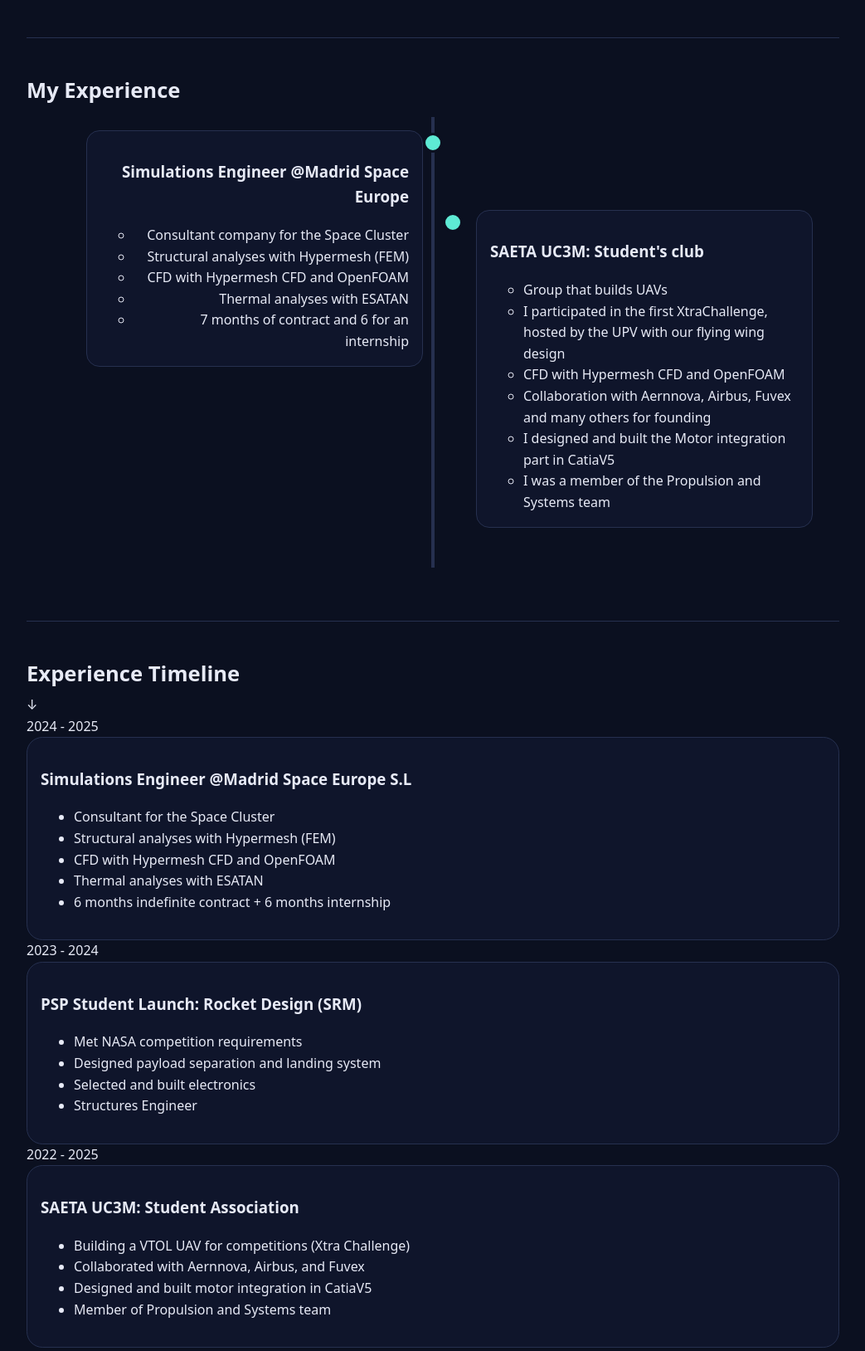
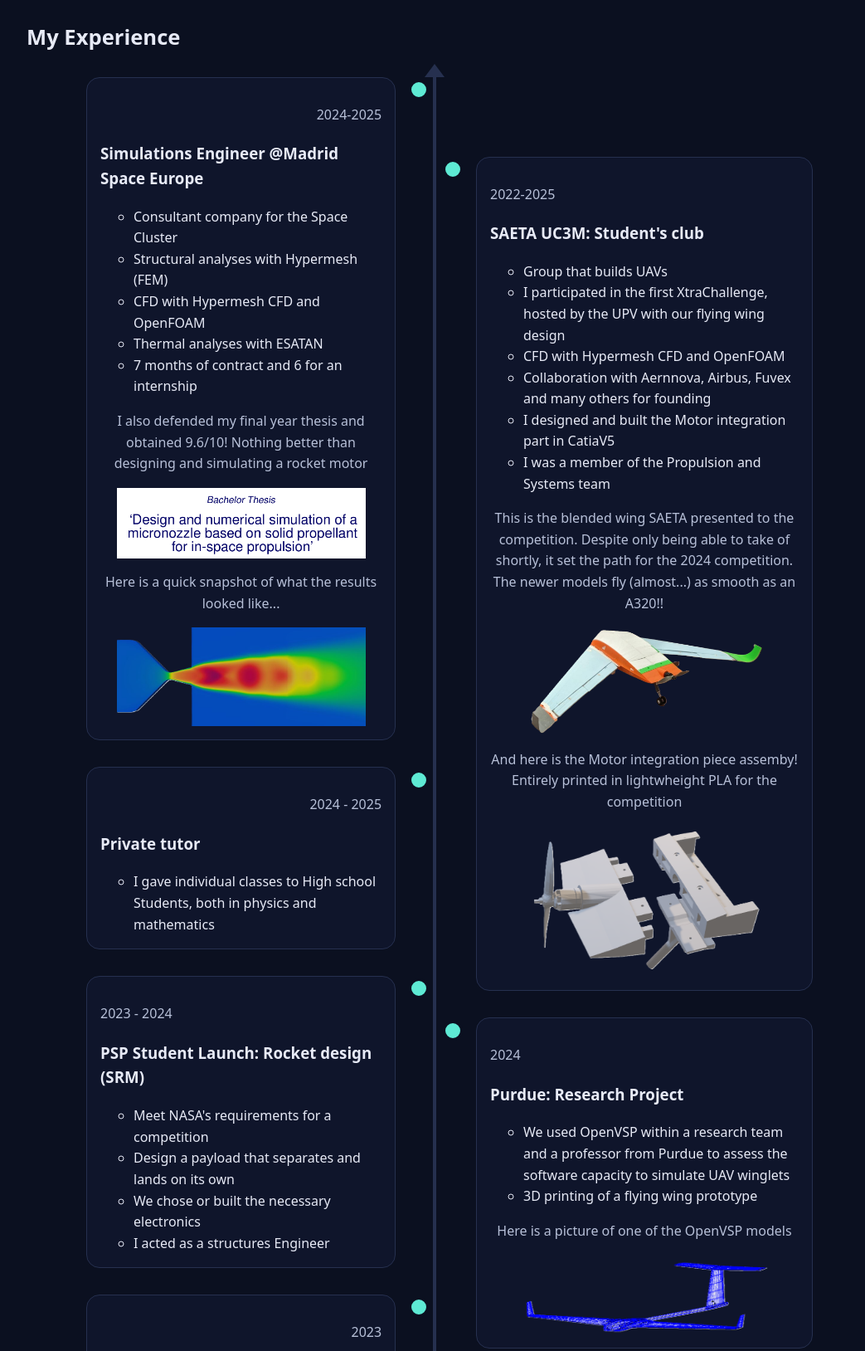
Before and after one commit to Alvro237/AlvaroAdAstra, a plain HTML site: page index.html in a window 1280 px wide. Shown: the part 1172-2800 px from the top of the page at 83% size, without its empty margins (118-1161 px from the left). Drawn offline with Linux system fonts and the light colour scheme.

Commit message:
update37

```diff
--- a/index.html
+++ b/index.html
@@ -17,8 +17,8 @@
       <div class="logo">✈️ My Aerospace Portfolio</div>
       <nav>
         <a href="#about">About</a>
-        <a href="#projects">Projects</a>
-        <a href="#tools">Tools</a>
+        <a href="#My education">My education</a>
+        <a href="#requirements-timeline">My experience</a>
         <a href="#contact">Contact</a>
       </nav>
     </div>
@@ -27,11 +27,9 @@
   <main class="container">
     <section id="about">
       <h1>Hi! I'm an Alvaro Casillas, an aerospace engineer.</h1>
-      <p>ACT36 </p>
+      <p>ACT37 </p>
       <p>This is my personal website dedicated to showcasing my work and projects in the aerospace field. It contains a bit about my background, skills, and interests. </p>
-      <div class="card">
-        <img src="images\Image1_rocket.png" alt="Rocket flying in space" width="600" style="display:block; margin:auto;">
-      </div>
+      <img src="images\Image1_rocket.png" alt="Rocket flying in space" width="600" style="display:block; margin:auto;">
     </section>
 
     <section id="My education">
@@ -46,7 +44,7 @@
           <p>I participated in a student exchange program at Purdue University, making solid foundations in Propulsion and orbit Mechanics.</p>
         </article>
         <article class="card">
-          <h3>Space Engineering Master @UC3M</h3>
+          <h3>Space Engineering Master</h3>
           <p>I am currently pursuing a Master's degree in Space Engineering at UC3M, learning about satellite subsystems, launchers, telecoms and space missions.</p>
         </article>
       </div>
@@ -57,8 +55,10 @@
 <section id="requirements-timeline">
   <h2>My Experience</h2>
   <ul class="timeline">
-    <li class="timeline-item left">
+    <div class="timeline-arrow"></div>
+    <li class="timeline-item left" style="margin-top: 0rem;">
       <div class="timeline-content card">
+        <p style="text-align: right;">2024-2025</p>
         <h3>Simulations Engineer @Madrid Space Europe</h3>
         <ul>
           <li>Consultant company for the Space Cluster</li>
@@ -67,10 +67,15 @@
           <li>Thermal analyses with ESATAN</li>
           <li>7 months of contract and 6 for an internship</li>
         </ul>
+        <p style="text-align: center;"> I also defended my final year thesis and obtained 9.6/10! Nothing better than designing and simulating a rocket motor</p>
+        <img src="images\Portada_TFG.png" alt="Rocket flying in space" width="300" style="display:block; margin:auto;">
+        <p style="text-align: center;"> Here is a quick snapshot of what the results looked like... </p>
+        <img src="images\Speed_TFG.png" alt="Rocket flying in space" width="300" style="display:block; margin:auto;">
       </div>
     </li>
     <li class="timeline-item right" style="margin-top: 6rem;">
       <div class="timeline-content card">
+        <p style="text-align: left;">2022-2025</p>
         <h3>SAETA UC3M: Student's club</h3>
         <ul>
           <li>Group that builds UAVs</li>
@@ -80,103 +85,69 @@
           <li>I designed and built the Motor integration part in CatiaV5</li>
           <li>I was a member of the Propulsion and Systems team</li>
         </ul>
+      <p style="text-align: center;"> This is the blended wing SAETA presented to the competition. Despite only being able to take of shortly, it set the path for the 2024 competition. The newer models fly (almost...) as smooth as an A320!! </p>
+      <img src="images\Vencejo.png" alt="Vencejo" width="300" style="display:block; margin:auto;">
+      <p style="text-align: center;"> And here is the Motor integration piece assemby! Entirely printed in lightwheight PLA for the competition  </p>
+      <img src="images\MIP.png" alt="MIP" width="300" style="display:block; margin:auto;">
+      </div>
+    </li>
+    <li class="timeline-item left">
+      <div class="timeline-content card">
+        <p style="text-align: right;">2024 - 2025</p>
+        <h3>Private tutor</h3>
+        <ul>
+          <li>I gave individual classes to High school Students, both in physics and mathematics</li>
+        </ul>
+      </div>
+    </li>
+    <li class="timeline-item left">
+      <div class="timeline-content card">
+        <p style="text-align: left;">2023 - 2024</p>
+        <h3>PSP Student Launch: Rocket design (SRM)</h3>
+        <ul>
+          <li>Meet NASA's requirements for a competition</li>
+          <li>Design a payload that separates and lands on its own</li>
+          <li>We chose or built the necessary electronics</li>
+          <li>I acted as a structures Engineer</li>
+        </ul>
+      </div>
+    </li>
+    <li class="timeline-item right">
+      <div class="timeline-content card">
+        <p style="text-align: left;">2024</p>
+        <h3>Purdue: Research Project</h3>
+        <ul>
+          <li>We used OpenVSP within a research team and a professor from Purdue to assess the software capacity to simulate UAV winglets</li>
+          <li>3D printing of a flying wing prototype</li>
+        </ul>
+      <p style="text-align: center;"> Here is a picture of one of the OpenVSP models </p>
+      <img src="images\OVSP1.png" alt="OVSP1" width="300" style="display:block; margin:auto;">
+      </div>
+    </li>
+
+    <li class="timeline-item left">
+      <div class="timeline-content card">
+        <p style="text-align: right;">2023</p>
+        <h3>San Valentín Sailing School</h3>
+        <ul>
+          <li>Taught advanced concepts of meteorology, sailing, and navigation to a diverse age group</li>
+          <li>Developed my leadership & communication skills</li>
+          <li>Led a group of people at sea to promote safe and enjoyable learning</li>
+        </ul>
+         <p style="text-align: center;"> I am afraid I dont have any epic and publishable pictures!</p>
+        <img src="images\Sailing.png" alt="Sailing" width="200" style="display:block; margin:auto;">
+      </div>
+    </li>
+    <li class="timeline-item right">
+      <div class="timeline-content card">
+        <p style="text-align: left;">2018 & 2019</p>
+        <h3>Typsa.SA & VMAWRE: I did two internships during High School, which were my first real contacts with the corporate sector</h3>
       </div>
     </li>
   </ul>
 </section>
 
     <!-- END of TIMELINE -->
-
-    <!-- Start of experiences -->
-    <section id="experience-timeline">
-      <h2>Experience Timeline</h2>
-      <div class="timeline-vertical"></div>
-      <!-- Timeline line with arrow -->
-      <div class="timeline-line">
-        <div class="timeline-arrow">&#8595;</div>
-      </div>
-      <!-- Timeline items -->
-      <div class="timeline-items">
-        <div class="timeline-row">
-          <div class="timeline-year">2024 - 2025</div>
-          <div class="timeline-info card">
-            <h3>Simulations Engineer @Madrid Space Europe S.L</h3>
-            <ul>
-              <li>Consultant for the Space Cluster</li>
-              <li>Structural analyses with Hypermesh (FEM)</li>
-              <li>CFD with Hypermesh CFD and OpenFOAM</li>
-              <li>Thermal analyses with ESATAN</li>
-              <li>6 months indefinite contract + 6 months internship</li>
-            </ul>
-          </div>
-        </div>
-        <div class="timeline-row">
-          <div class="timeline-year">2023 - 2024</div>
-          <div class="timeline-info card">
-            <h3>PSP Student Launch: Rocket Design (SRM)</h3>
-            <ul>
-              <li>Met NASA competition requirements</li>
-              <li>Designed payload separation and landing system</li>
-              <li>Selected and built electronics</li>
-              <li>Structures Engineer</li>
-            </ul>
-          </div>
-        </div>
-        <div class="timeline-row">
-          <div class="timeline-year">2022 - 2025</div>
-          <div class="timeline-info card">
-            <h3>SAETA UC3M: Student Association</h3>
-            <ul>
-              <li>Building a VTOL UAV for competitions (Xtra Challenge)</li>
-              <li>Collaborated with Aernnova, Airbus, and Fuvex</li>
-              <li>Designed and built motor integration in CatiaV5</li>
-              <li>Member of Propulsion and Systems team</li>
-            </ul>
-          </div>
-        </div>
-        <div class="timeline-row">
-          <div class="timeline-year">2022 - 2025</div>
-          <div class="timeline-info card">
-            <h3>Purdue: Research Project</h3>
-            <ul>
-              <li>Optimized UAV winglets with OpenVSP</li>
-              <li>Worked with Purdue professor and team</li>
-              <li>3D printed flying wing prototype</li>
-            </ul>
-          </div>
-        </div>
-        <div class="timeline-row">
-          <div class="timeline-year">2024</div>
-          <div class="timeline-info card">
-            <h3>San Valentín Sailing School: Instructor</h3>
-            <ul>
-              <li>Taught advanced meteorology, sailing, and navigation</li>
-              <li>Developed communication skills</li>
-              <li>Led groups at sea for safe, enjoyable learning</li>
-            </ul>
-          </div>
-        </div>
-        <div class="timeline-row">
-          <div class="timeline-year">2023</div>
-          <div class="timeline-info card">
-            <h3>Leadership & Internships</h3>
-            <ul>
-              <li>Typsa.SA and VMAWRE: Internships during high school</li>
-            </ul>
-          </div>
-        </div>
-        <div class="timeline-row">
-          <div class="timeline-year">2024 - 2025</div>
-          <div class="timeline-info card">
-            <h3>Private Tutor</h3>
-            <ul>
-              <li>Individual classes for high school students</li>
-            </ul>
-          </div>
-        </div>
-      </div>
-    </section>
-    <!-- End of experiences -->
 
     <section id="tools">
       <h2>Mini Tool: Dynamic Pressure & Drag</h2>
--- a/style.css
+++ b/style.css
@@ -224,10 +224,10 @@ footer {
 .timeline::before {
   content: "";
   position: absolute;
-  top: 0;
+  top: 10px;
   left: 50%;
   width: 4px;
-  margin-left: -2px;
+  margin-left: 0px;
   background: var(--border);
   height: 100%;
 }
@@ -246,11 +246,13 @@ footer {
 }
 
 .timeline-item.left {
+  width: 46.5%; /* or any value less than 50% */
   float: left;
-  text-align: right;
+  text-align: left;
 }
 
 .timeline-item.right {
+  width: 50%; /* adjust so both sides add up to 100% */
   float: right;
   text-align: left;
 }
@@ -268,12 +270,12 @@ footer {
 }
 
 .timeline-item.left::after {
-  right: 8px;
+  right: -8px; /* Increase negative value */
   left: auto;
 }
 
 .timeline-item.right::after {
-  left: -8px;
+  left: -8px; /* Increase negative value */
   right: auto;
 }
 
@@ -283,6 +285,20 @@ footer {
   border-radius: 1rem;
   padding: 1rem;
   position: relative;
+  z-index: 2;
+}
+
+/* New arrow styles */
+.timeline-arrow {
+  position: absolute;
+  top: 0px; /* Adjust as needed */
+  left: 50.25%;
+  transform: translateX(-50%);
+  width: 0px;
+  height: 0;
+  border-left: 12px solid transparent;
+  border-right: 12px solid transparent;
+  border-bottom: 16px solid var(--border); /* Same color as timeline line */
   z-index: 2;
 }
 
```
Also changed, not shown: images/MIP.PNG (added), images/OVSP.PNG (added), images/OVSP1.PNG (added), images/Portada_TFG.png (added), images/Speed_TFG.png (added), images/Vencejo.PNG (added), 1 other file.
